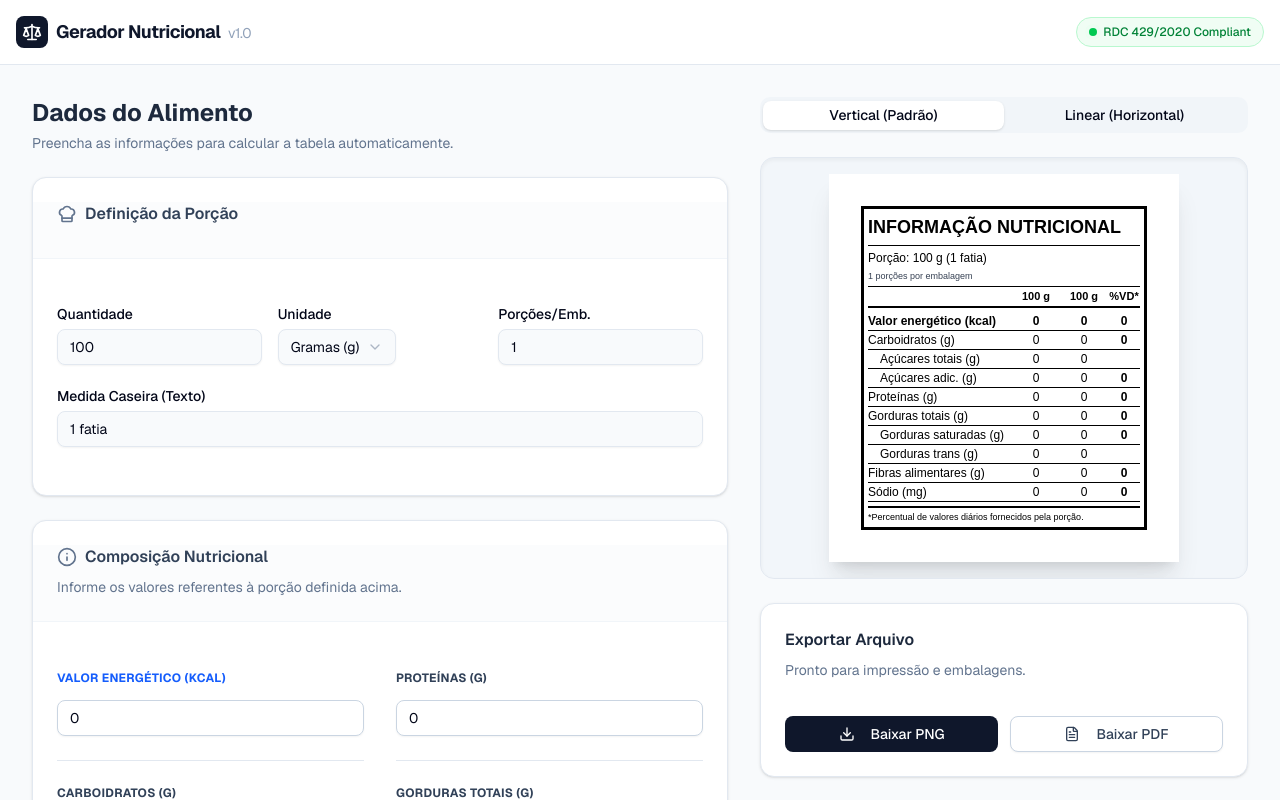
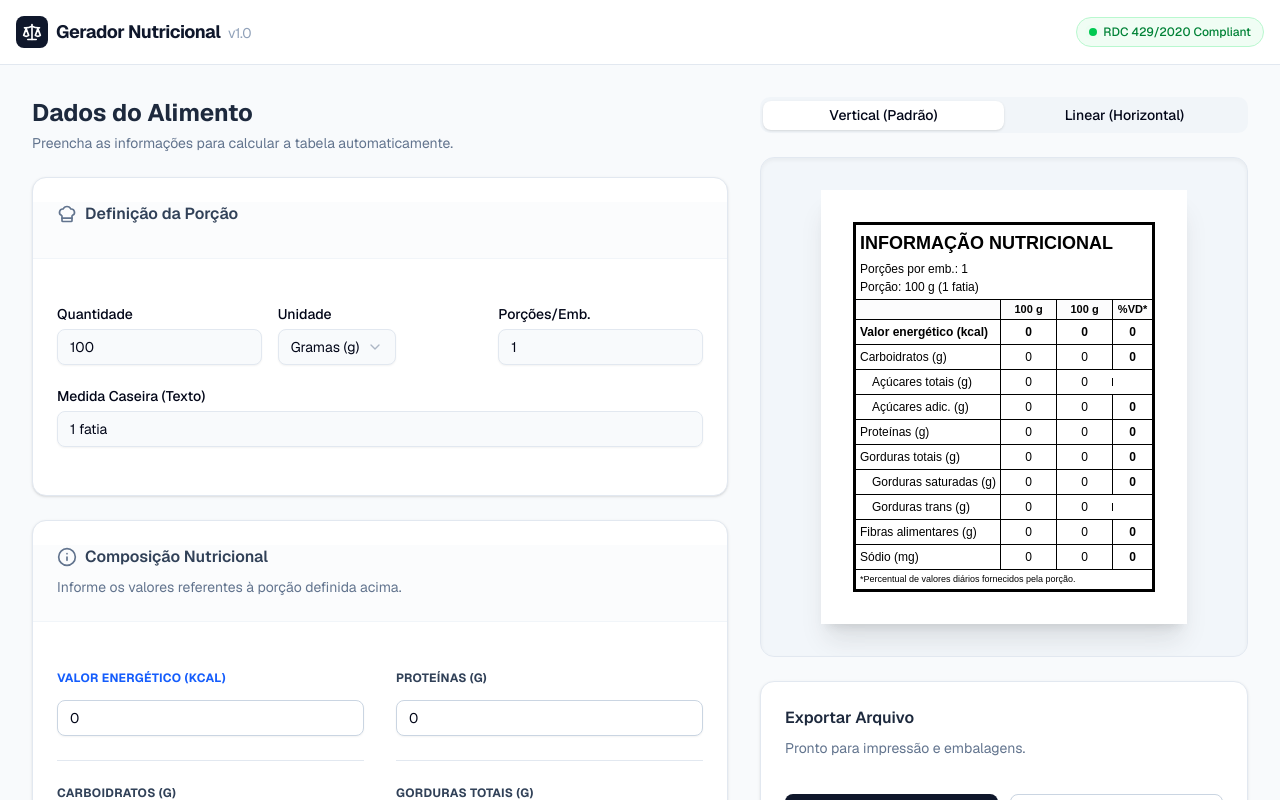
Before and after one commit to weszzy/tabela-nutricional, a Next.js app: page / in a window 1280 px wide. Shown: the top 800 px of the page. Built offline with nearby package versions, Linux system fonts and the light colour scheme.

Commit message:
refactor layout and styling

```diff
--- a/src/app/page.tsx
+++ b/src/app/page.tsx
@@ -80,8 +80,6 @@ export default function Home() {
       {/* HEADER */}
       <header className="bg-white border-b border-slate-200 sticky top-0 z-10">
         <div className="max-w-7xl mx-auto px-4 h-16 flex items-center justify-between">
-
-          {/* Título */}
           <div className="flex items-center gap-2">
             <div className="bg-slate-900 text-white p-1.5 rounded-md">
               <Scale className="w-5 h-5" />
@@ -90,8 +88,6 @@ export default function Home() {
               Gerador Nutricional <span className="text-slate-400 font-normal text-sm ml-1">v1.0</span>
             </h1>
           </div>
-
-          {/* RDC Link */}
           <a
             href="https://www.in.gov.br/en/web/dou/-/resolucao-de-diretoria-colegiada-rdc-n-429-de-8-de-outubro-de-2020-282070599"
             target="_blank"
@@ -105,7 +101,6 @@ export default function Home() {
             </span>
             RDC 429/2020 Compliant
           </a>
-
         </div>
       </header>
 
@@ -160,13 +155,13 @@ export default function Home() {
                   <FormField control={form.control} name="medidaCaseira" render={({ field }) => (
                     <FormItem>
                       <FormLabel>Medida Caseira (Texto)</FormLabel>
-                      <FormControl><Input {...field} value={field.value ?? ''} placeholder="Ex: 1 fatia, 2 biscoitos, 1 copo..." className="bg-slate-50 border-slate-200" /></FormControl>
+                      <FormControl><Input {...field} value={field.value ?? ''} placeholder="Ex: 1 fatia, 2 biscoitos..." className="bg-slate-50 border-slate-200" /></FormControl>
                     </FormItem>
                   )} />
                 </CardContent>
               </Card>
 
-              {/* MACRONUTRIENTES */}
+              {/* CARD 2: MACRONUTRIENTES */}
               <Card className="border-slate-200 shadow-sm overflow-hidden">
                 <CardHeader className="bg-slate-50/50 border-b border-slate-100 pb-4">
                   <div className="flex items-center gap-2">
@@ -177,10 +172,8 @@ export default function Home() {
                 </CardHeader>
 
                 <CardContent className="p-6">
-                  {/* Grid */}
                   <div className="grid grid-cols-1 md:grid-cols-2 gap-8">
-
-                    {/* --- Esquerda: Energia, Carbo, Fibra --- */}
+                    {/* Esquerda */}
                     <div className="space-y-6">
                       <InputNumber label="Valor Energético (kcal)" name="valorEnergetico" control={form.control} highlight />
                       <Separator />
@@ -195,7 +188,7 @@ export default function Home() {
                       <InputNumber label="Fibras Alimentares (g)" name="fibrasAlimentares" control={form.control} />
                     </div>
 
-                    {/* --- Direita: Proteína, Gordura, Sódio --- */}
+                    {/* Direita */}
                     <div className="space-y-6">
                       <InputNumber label="Proteínas (g)" name="proteinas" control={form.control} />
                       <Separator />
@@ -214,10 +207,9 @@ export default function Home() {
               </Card>
             </div>
 
-            {/* --- PREVIEW & AÇÕES --- */}
+            {/* --- PREVIEW & AÇÕES */}
             <div className="lg:col-span-5 space-y-6 lg:sticky lg:top-24 h-fit">
 
-              {/* SELETOR DE LAYOUT */}
               <Tabs defaultValue="vertical" className="w-full" onValueChange={(v) => setLayout(v as "vertical" | "linear")}>
                 <TabsList className="grid w-full grid-cols-2">
                   <TabsTrigger value="vertical">Vertical (Padrão)</TabsTrigger>
@@ -225,41 +217,27 @@ export default function Home() {
                 </TabsList>
               </Tabs>
 
-              {/* PREVIEW */}
-              <div className="bg-slate-100/80 rounded-xl p-4 border border-slate-200 flex justify-center items-center shadow-inner min-h-[400px] overflow-auto">
+              <div className="bg-slate-100/80 rounded-xl p-8 border border-slate-200 flex justify-center items-center shadow-inner min-h-[400px] overflow-auto">
                 <div className="bg-white shadow-xl transition-all duration-300 hover:scale-[1.02] origin-top">
-                  {/* Layout dinâmico */}
                   <NutritionalTable data={data} id="tabela-export" layout={layout} />
                 </div>
               </div>
 
-              {/* EXPORTAÇÃO */}
               <Card className="border-slate-200 shadow-sm">
                 <CardHeader className="pb-3">
                   <CardTitle className="text-base font-semibold text-slate-800">Exportar Arquivo</CardTitle>
                   <CardDescription>Pronto para impressão e embalagens.</CardDescription>
                 </CardHeader>
                 <CardContent className="grid grid-cols-2 gap-3">
-                  <Button
-                    type="button"
-                    onClick={handleExportPNG}
-                    className="w-full bg-slate-900 hover:bg-slate-800 text-white font-medium"
-                  >
+                  <Button type="button" onClick={handleExportPNG} className="w-full bg-slate-900 hover:bg-slate-800 text-white font-medium">
                     <Download className="mr-2 h-4 w-4" /> Baixar PNG
                   </Button>
-
-                  <Button
-                    type="button"
-                    onClick={handleExportPDF}
-                    variant="outline"
-                    className="w-full border-slate-300 text-slate-700 hover:bg-slate-50"
-                  >
+                  <Button type="button" onClick={handleExportPDF} variant="outline" className="w-full border-slate-300 text-slate-700 hover:bg-slate-50">
                     <FileText className="mr-2 h-4 w-4" /> Baixar PDF
                   </Button>
                 </CardContent>
               </Card>
 
-              {/* DISCLAIMER */}
               <div className="bg-amber-50 border border-amber-100 rounded-lg p-3 flex gap-3 items-start">
                 <AlertCircle className="w-5 h-5 text-amber-600 shrink-0 mt-0.5" />
                 <p className="text-xs text-amber-800 leading-relaxed">
@@ -271,7 +249,6 @@ export default function Home() {
         </Form>
       </main>
 
-      {/* FOOTER */}
       <footer className="border-t border-slate-50 bg-slate-50 py-8 mt-auto">
         <div className="max-w-7xl mx-auto px-4 text-center">
           <p className="text-sm text-slate-400 mb-2">
--- a/src/components/NutritionalTable.tsx
+++ b/src/components/NutritionalTable.tsx
@@ -17,7 +17,7 @@ export const NutritionalTable = ({ data, id, layout = "vertical" }: Props) => {
 
     const calcPorcao = (val: number) => formatarValor(val);
 
-    // --- MODELO LINEAR ---
+    // --- MODELO LINEAR (HORIZONTAL) ---
     if (layout === "linear") {
         return (
             <div
@@ -26,18 +26,13 @@ export const NutritionalTable = ({ data, id, layout = "vertical" }: Props) => {
                 style={{ fontFamily: 'Arial, Helvetica, sans-serif' }}
             >
                 <div className="border-[3px] border-black p-3 text-sm">
-                    {/* Cabeçalho */}
                     <div className="flex flex-wrap items-baseline gap-1 mb-2 font-bold">
                         <span className="uppercase">Informação Nutricional:</span>
                         <span>Porção: {data.porcaoQtd} {data.porcaoUnidade} ({data.medidaCaseira}).</span>
                     </div>
-
-                    {/* Legenda */}
                     <div className="text-[11px] text-gray-500 mb-2 italic">
                         (Valores na ordem: 100 {data.porcaoUnidade} / Porção / %VD*)
                     </div>
-
-                    {/* Lista de Nutrientes */}
                     <div className="text-xs leading-5 text-justify">
                         <LinearItem label="Valor energético (kcal)" val={data.valorEnergetico} vd="valorEnergetico" calc100={calc100} calcPorcao={calcPorcao} isBold />
                         <LinearItem label="Carboidratos (g)" val={data.carboidratos} vd="carboidratos" calc100={calc100} calcPorcao={calcPorcao} />
@@ -50,7 +45,6 @@ export const NutritionalTable = ({ data, id, layout = "vertical" }: Props) => {
                         <LinearItem label="Fibras alimentares (g)" val={data.fibrasAlimentares} vd="fibrasAlimentares" calc100={calc100} calcPorcao={calcPorcao} />
                         <LinearItem label="Sódio (mg)" val={data.sodio} vd="sodio" calc100={calc100} calcPorcao={calcPorcao} isLast />
                     </div>
-
                     <div className="mt-2 text-[10px]">
                         *Percentual de valores diários fornecidos pela porção.
                     </div>
@@ -59,29 +53,34 @@ export const NutritionalTable = ({ data, id, layout = "vertical" }: Props) => {
         )
     }
 
-    // --- MODELO VERTICAL ---
+    // --- MODELO VERTICAL (PADRÃO COM GRADE) ---
     return (
         <div
             id={id}
             className="bg-white p-8 min-w-[350px] w-fit font-sans text-black mx-auto leading-none select-none"
             style={{ fontFamily: 'Arial, Helvetica, sans-serif' }}
         >
-            <div className="border-[3px] border-black p-1">
-                <h2 className="text-lg font-bold border-b border-black pb-1 mb-1">INFORMAÇÃO NUTRICIONAL</h2>
-                <div className="text-xs border-b border-black pb-1 mb-1">
-                    <p className="mb-1">
-                        Porção: {data.porcaoQtd} {data.porcaoUnidade} ({data.medidaCaseira})
-                    </p>
-                    <p className="text-[9px] text-gray-700">
-                        {data.porcoesPorEmbalagem} porções por embalagem
-                    </p>
+            {/* Borda Externa Grossa */}
+            <div className="border-[3px] border-black">
+
+                {/* Título e Porção (Sem grid ainda) */}
+                <div className="p-1 border-b border-black">
+                    <h2 className="text-lg font-bold mb-1">INFORMAÇÃO NUTRICIONAL</h2>
+                    <div className="text-xs">
+                        <p className="mb-0.5">Porções por emb.: {data.porcoesPorEmbalagem}</p>
+                        <p>Porção: {data.porcaoQtd} {data.porcaoUnidade} ({data.medidaCaseira})</p>
+                    </div>
                 </div>
-                <div className="flex items-end text-[11px] font-bold border-b-2 border-black mb-1 pb-1">
-                    <span className="flex-1"></span>
-                    <span className="w-12 text-center">100 {data.porcaoUnidade}</span>
-                    <span className="w-12 text-center">{data.porcaoQtd} {data.porcaoUnidade}</span>
-                    <span className="w-8 text-center">%VD*</span>
+
+                {/* Cabeçalho da Tabela (Com Grid) */}
+                <div className="flex text-[11px] font-bold border-b border-black bg-gray-50/50">
+                    <div className="flex-1 p-1 flex items-end"></div> {/* Espaço vazio acima dos nomes */}
+                    <div className="w-14 p-1 text-center border-l border-black flex items-end justify-center">100 {data.porcaoUnidade}</div>
+                    <div className="w-14 p-1 text-center border-l border-black flex items-end justify-center">{data.porcaoQtd} {data.porcaoUnidade}</div>
+                    <div className="w-10 p-1 text-center border-l border-black flex items-end justify-center">%VD*</div>
                 </div>
+
+                {/* Linhas de Dados (Com Grid) */}
                 <div className="flex flex-col text-xs">
                     <Row label="Valor energético (kcal)" val={data.valorEnergetico} vd="valorEnergetico" calc100={calc100} calcPorcao={calcPorcao} isBold />
                     <Row label="Carboidratos (g)" val={data.carboidratos} vd="carboidratos" calc100={calc100} calcPorcao={calcPorcao} />
@@ -92,9 +91,11 @@ export const NutritionalTable = ({ data, id, layout = "vertical" }: Props) => {
                     <Row label="Gorduras saturadas (g)" val={data.gordurasSaturadas} vd="gordurasSaturadas" calc100={calc100} calcPorcao={calcPorcao} indent />
                     <Row label="Gorduras trans (g)" val={data.gordurasTrans} vd="gordurasTrans" calc100={calc100} calcPorcao={calcPorcao} indent />
                     <Row label="Fibras alimentares (g)" val={data.fibrasAlimentares} vd="fibrasAlimentares" calc100={calc100} calcPorcao={calcPorcao} />
-                    <Row label="Sódio (mg)" val={data.sodio} vd="sodio" calc100={calc100} calcPorcao={calcPorcao} />
+                    <Row label="Sódio (mg)" val={data.sodio} vd="sodio" calc100={calc100} calcPorcao={calcPorcao} isLast /> {/* isLast remove a borda inferior */}
                 </div>
-                <div className="mt-1 text-[9px] leading-tight border-t-2 border-black pt-1">
+
+                {/* Rodapé dentro da borda */}
+                <div className="p-1 text-[9px] leading-tight border-t border-black">
                     *Percentual de valores diários fornecidos pela porção.
                 </div>
             </div>
@@ -102,19 +103,34 @@ export const NutritionalTable = ({ data, id, layout = "vertical" }: Props) => {
     );
 };
 
-const Row = ({ label, val, vd, isBold, indent, calc100, calcPorcao }: any) => (
-    <div className={`flex items-center border-b border-black py-[1px] ${isBold ? 'font-bold' : ''}`}>
-        <span className={`flex-1 ${indent ? 'pl-3' : ''}`}>{label}</span>
-        <span className="w-12 text-center text-black">{calc100(val)}</span>
-        <span className="w-12 text-center">{calcPorcao(val)}</span>
-        <span className="w-8 text-center font-bold">{calcularVD(val, vd)}</span>
+// Row atualizada com bordas verticais (border-l)
+const Row = ({ label, val, vd, isBold, indent, calc100, calcPorcao, isLast }: any) => (
+    <div className={`flex items-center ${!isLast ? 'border-b border-black' : ''} ${isBold ? 'font-bold' : ''}`}>
+        <div className={`flex-1 p-1 ${indent ? 'pl-4' : ''}`}>
+            {label}
+        </div>
+
+        {/* Coluna 100g */}
+        <div className="w-14 p-1 text-center border-l border-black flex items-center justify-center h-full">
+            {calc100(val)}
+        </div>
+
+        {/* Coluna Porção */}
+        <div className="w-14 p-1 text-center border-l border-black flex items-center justify-center h-full">
+            {calcPorcao(val)}
+        </div>
+
+        {/* Coluna %VD */}
+        <div className="w-10 p-1 text-center border-l border-black flex items-center justify-center font-bold h-full">
+            {calcularVD(val, vd)}
+        </div>
     </div>
 );
 
+// Helper Linear (mantido igual)
 const LinearItem = ({ label, val, vd, isBold, calc100, calcPorcao, isLast }: any) => {
     const vdValue = calcularVD(val, vd);
     const vdDisplay = vdValue ? `${vdValue}%` : '';
-
     return (
         <span className={`mr-1 ${isBold ? 'font-bold' : ''}`}>
             {label} {calc100(val)} <span className="text-gray-400">/</span> {calcPorcao(val)} <span className="text-gray-400">/</span> {vdDisplay}
```
